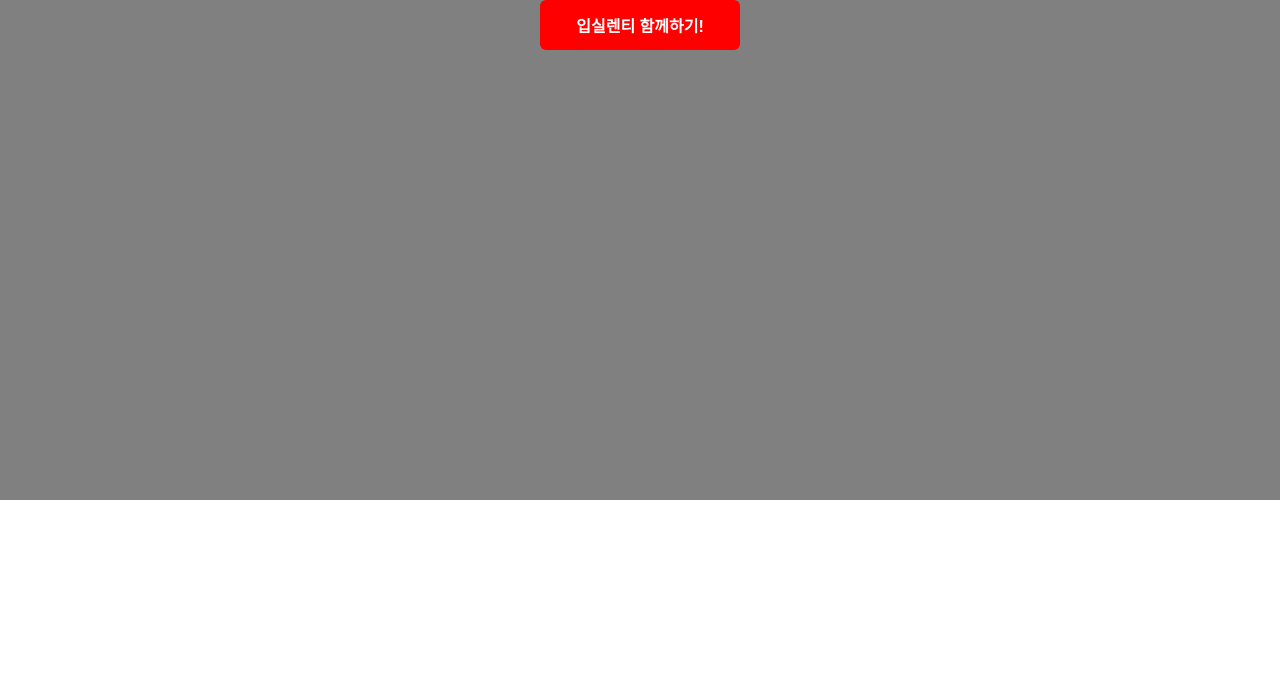
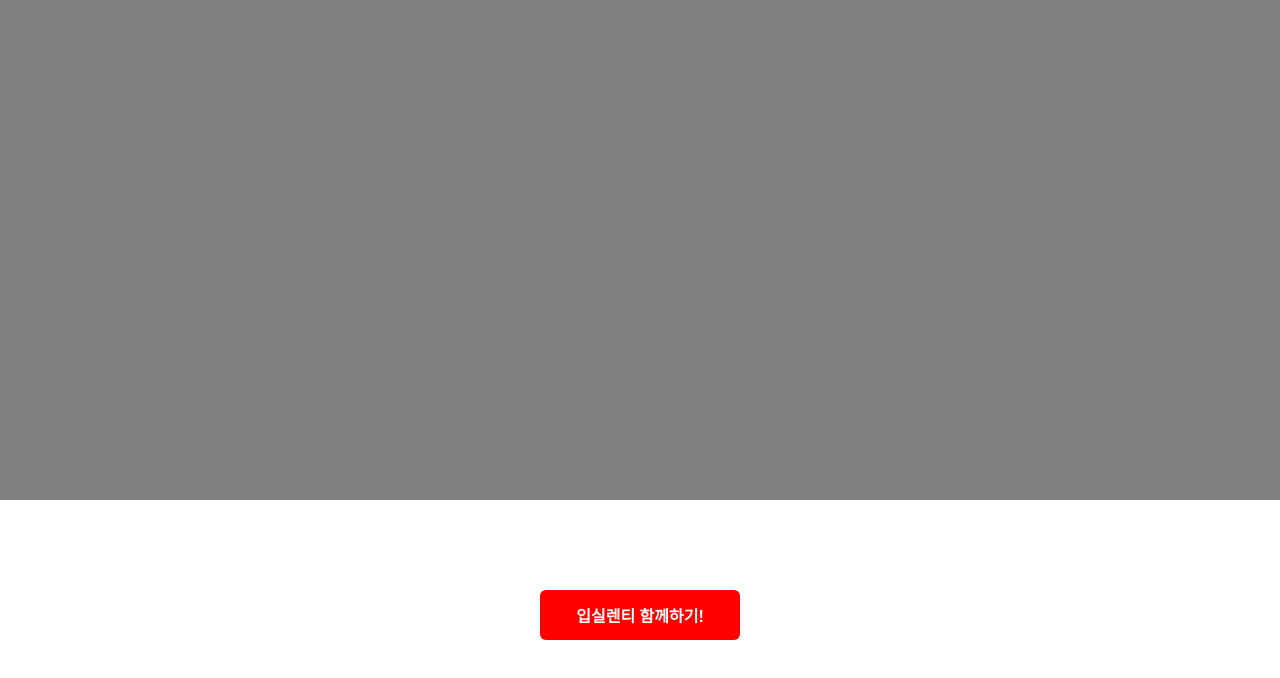
Before and after one commit to noviceo/test, a React (Create React App) app: page / in a window 1280 px wide. Shown: the top 678 px of the page. Built offline with nearby package versions, Linux system fonts and the light colour scheme.

Commit message:
프론트

```diff
--- a/src/App.css
+++ b/src/App.css
@@ -5,9 +5,9 @@
 
 .body {
     display: flex;
-    justify-content: center;
     height: 500px;
     background: grey;
+    justify-content: center;
 }
 
 .redbutton {
@@ -22,7 +22,8 @@
     height: 50px;
     cursor: pointer;
     padding: 5px;
-    margin-bottom: 200px;
+    position: absolute;
+    bottom: 20%;
 }
 
 .index {
--- a/src/components/CommentButton.jsx
+++ b/src/components/CommentButton.jsx
@@ -0,0 +1,5 @@
+function CommentButton() {
+    return null;
+}
+
+export default CommentButton;
--- a/src/components/Reward.jsx
+++ b/src/components/Reward.jsx
@@ -0,0 +1,5 @@
+function Reward() {
+    return null;
+}
+
+export default Reward;
```
